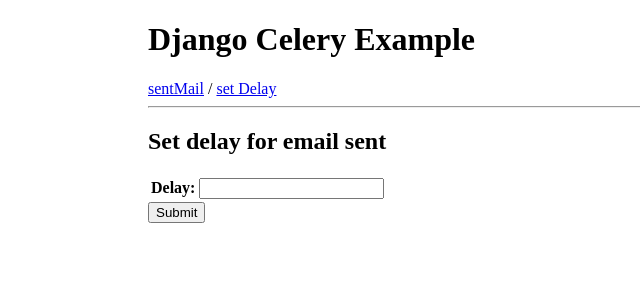
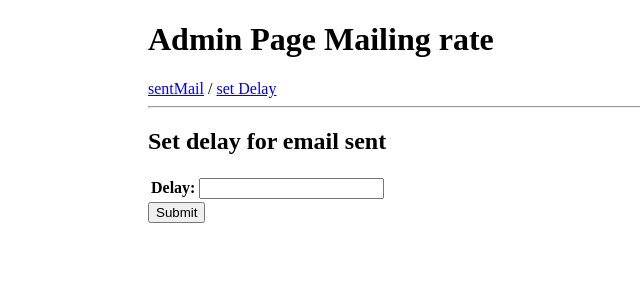
Before and after one commit to HariPrasathHari/django-async-mailing, a Django app: page /delaySet in a window 1280 px wide. Shown: the top 300 px of the page, without its empty margins (92-732 px from the left). Run offline with Django 3.2, Linux system fonts and the light colour scheme; parts of the project's set-up code (start-up, migrations or seed data) failed here and were passed over.

Commit message:
admin page

```diff
--- a/mysite/templates/base.html
+++ b/mysite/templates/base.html
@@ -11,7 +11,7 @@
   </style>
 </head>
 <body>
-  <h1>Django Celery Example</h1>
+<h1>Admin Page Mailing rate</h1>
   <a href="{% url 'sent_mail' %}">sentMail</a> /
   <a href="{% url 'delaySet' %}">set Delay</a>
   <hr>
```
